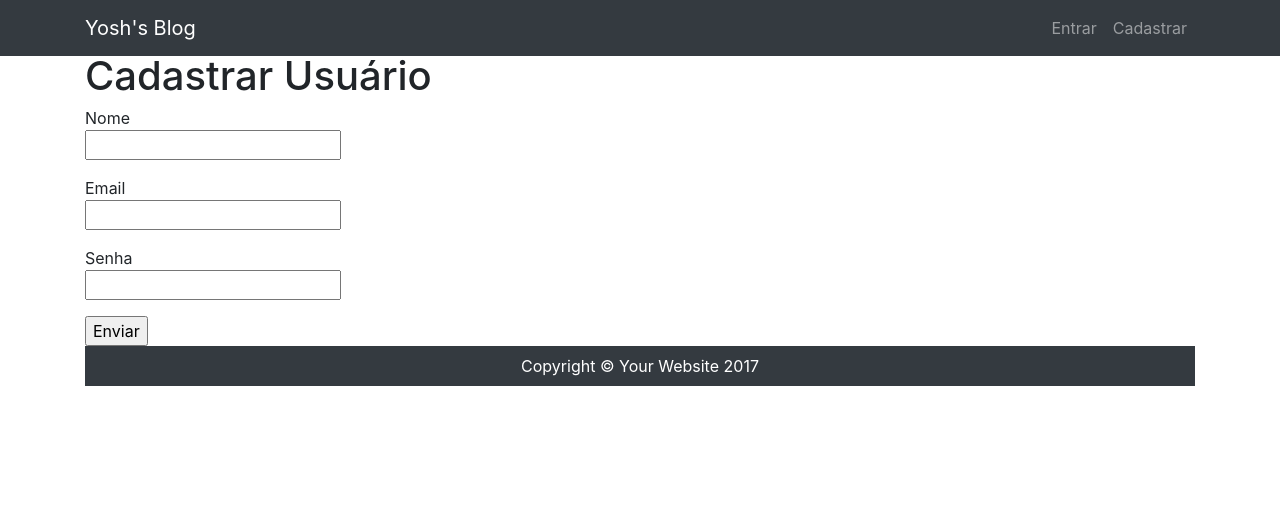
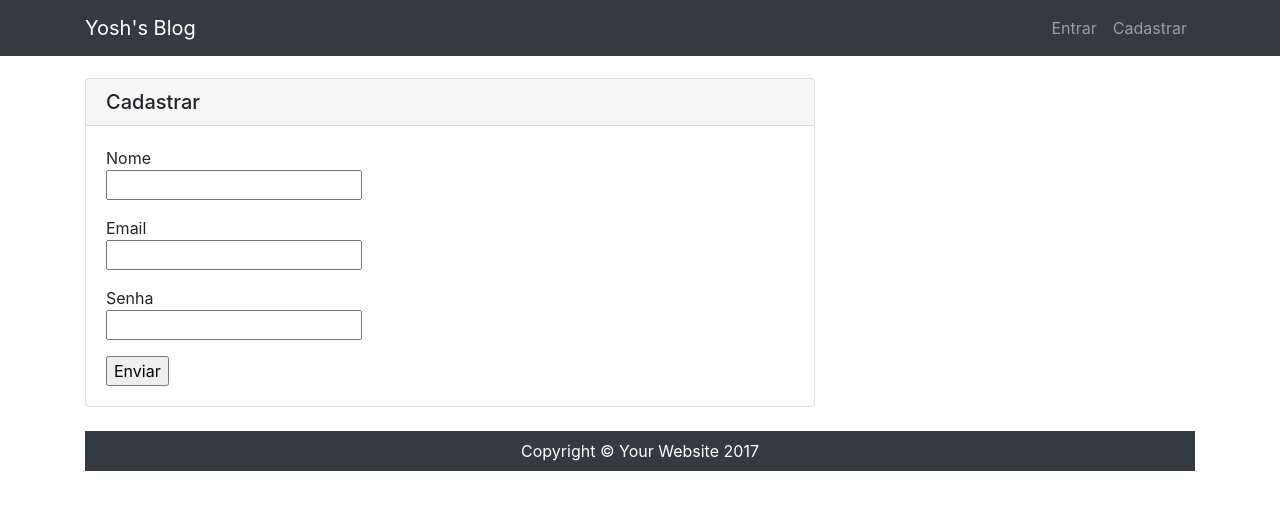
Before and after one commit to dtsyosh/blog-php-mvc, a PHP site: template views/register/index.php in a window 1280 px wide. Shown: the top 510 px of the page. Run offline with PHP 8.4, Linux system fonts and the light colour scheme; the template is opened without the code that fills it, so the values that code supplies are empty; some libraries are stand-ins or nearby versions.

Commit message:
deixando o blog mais bonito

```diff
--- a/views/register/index.php
+++ b/views/register/index.php
@@ -1,5 +1,6 @@
-<h1> Cadastrar Usuário </h1>
-
+<div class="card my-4">
+    <h5 class="card-header">Cadastrar</h5>
+    <div class="card-body">
         <form action="<?php echo URL;?>register/create" method="post">
             <div class="form-group">
             Nome<br> <input type="text" name="name" id="">
@@ -12,3 +13,5 @@
             </div>
             <input type="submit" value="Enviar">
         </form>
+    </div>
+</div>
```
Also changed, not shown: views/inc/footer.php (line endings or trailing spaces). Lines whose indentation alone changed are shown as unchanged.
